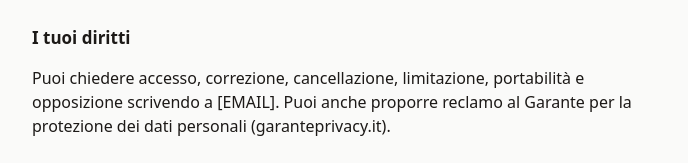
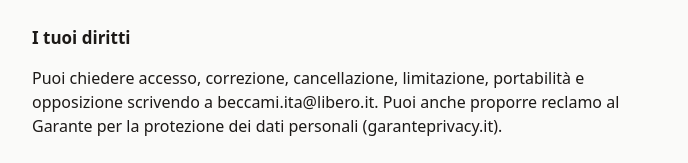
Before and after one commit to FedeRoss00/beccami, a website: page public/privacy.html in a window 1280 px wide. Shown: the part 1091-1254 px from the top of the page, without its empty margins (292-980 px from the left). Drawn offline with Linux system fonts and the light colour scheme.

Commit message:
Update contact email in privacy policy

```diff
--- a/public/privacy.html
+++ b/public/privacy.html
@@ -26,7 +26,7 @@
 <h2>Per quanto tempo</h2>
 <p>Account: fino alla cancellazione. Chat salvate: finché non le elimini o non elimini l’account.</p>
 <h2>I tuoi diritti</h2>
-<p>Puoi chiedere accesso, correzione, cancellazione, limitazione, portabilità e opposizione scrivendo a [EMAIL]. Puoi anche proporre reclamo al Garante per la protezione dei dati personali (garanteprivacy.it).</p>
+<p>Puoi chiedere accesso, correzione, cancellazione, limitazione, portabilità e opposizione scrivendo a beccami.ita@libero.it. Puoi anche proporre reclamo al Garante per la protezione dei dati personali (garanteprivacy.it).</p>
 <h2>Minori</h2>
 <p>Beccami è riservato a persone maggiorenni. Se scopriamo che un minore usa il servizio, l’accesso viene sospeso.</p>
 </main>
```
